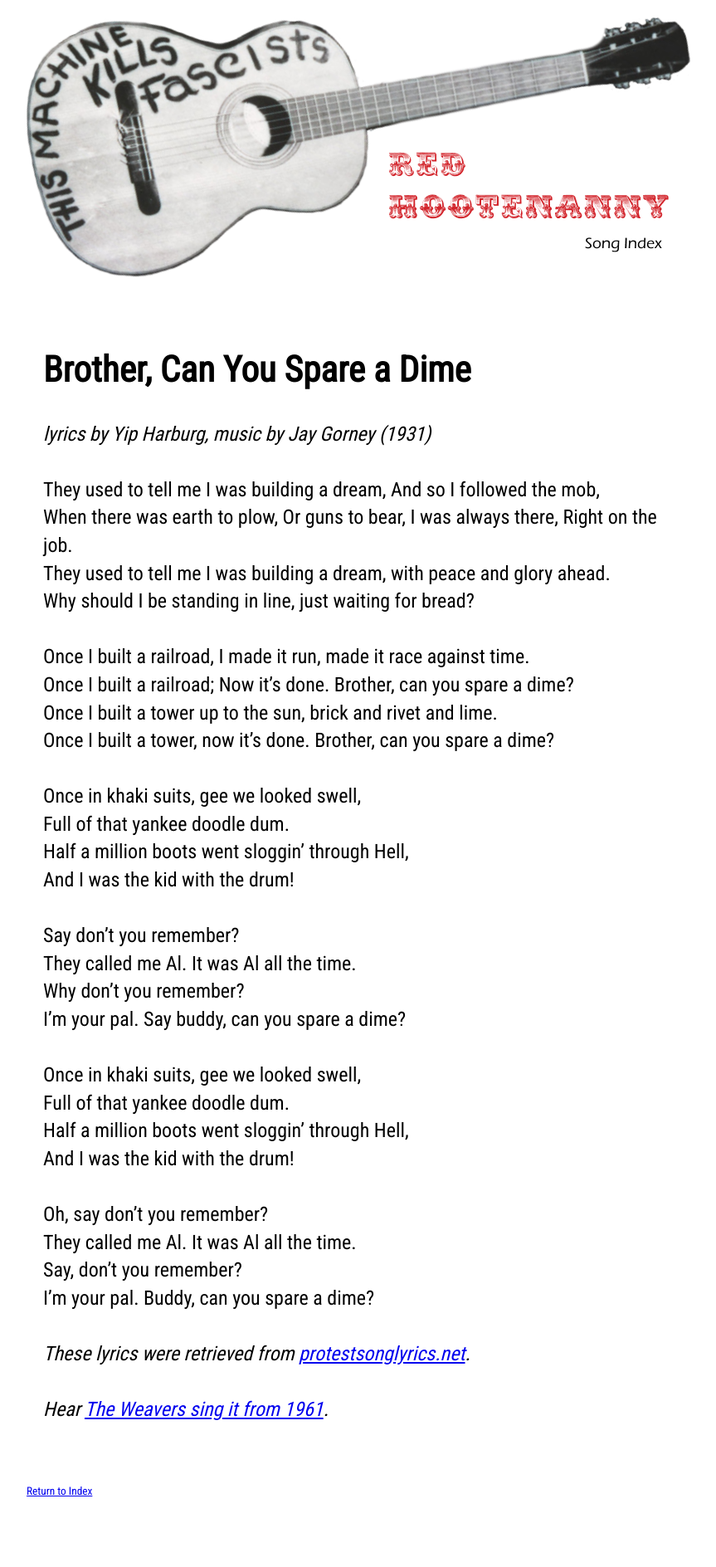
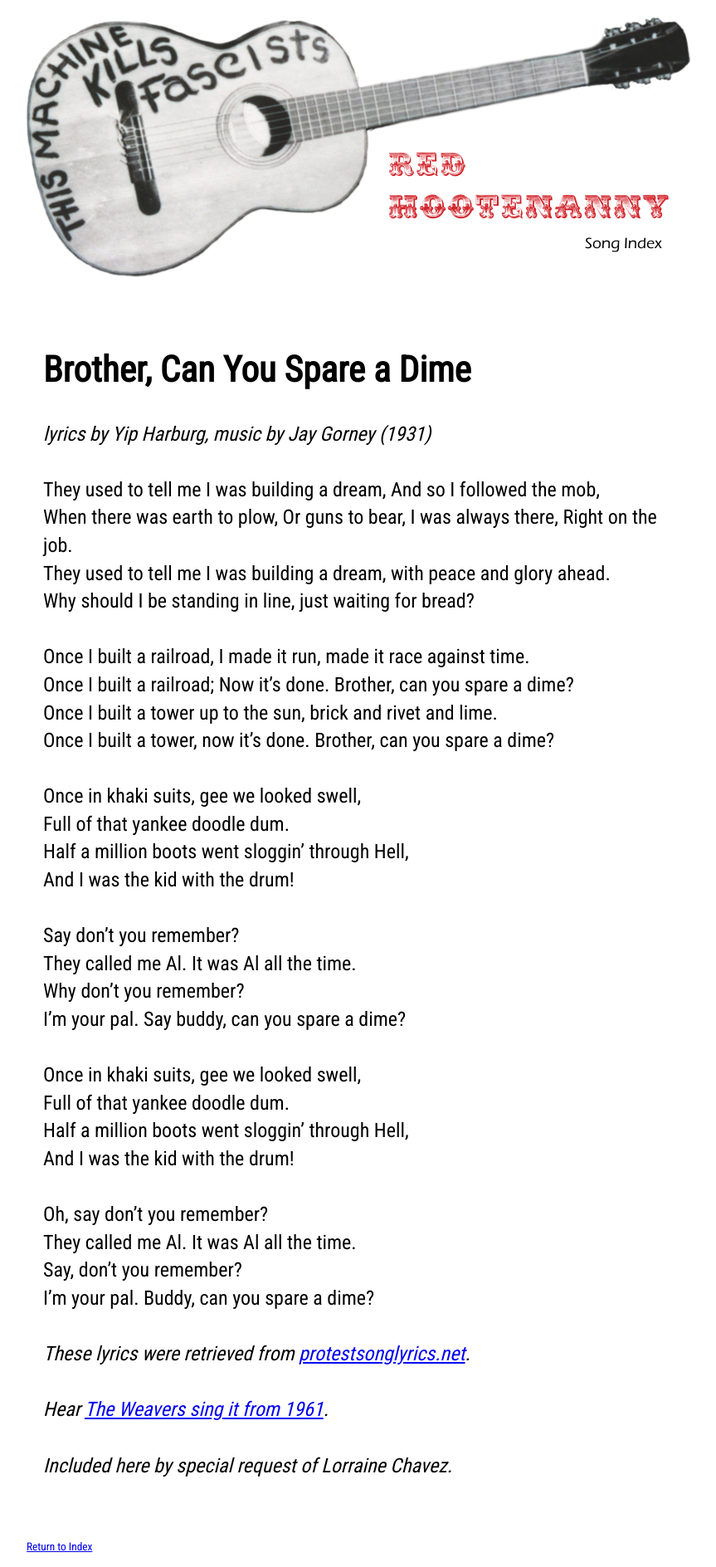
Before and after one commit to socialismconference/songbook.github.io, a Jekyll site: the page built from songs/brother-can-you-spare-a-dime.md, in a window 1280 px wide. Shown: the whole page at 83% size, without its empty margins (208-1071 px from the left). Built offline with Jekyll 4.4.1, drawn with Linux system fonts in a browser that asks for light colours; our own code applies the rules of GitHub Pages for plain Markdown files; a script that is not in the unit is left out; before the commit the page ends 1821 px from its top, so only the background shows below that.

Commit message:
Update brother-can-you-spare-a-dime.md

```diff
--- a/songs/brother-can-you-spare-a-dime.md
+++ b/songs/brother-can-you-spare-a-dime.md
@@ -41,3 +41,5 @@ I'm your pal. Buddy, can you spare a dime?
 > These lyrics were retrieved from [protestsonglyrics.net](protestsonglyrics.net).
 
 > Hear [The Weavers sing it from 1961](https://www.youtube.com/watch?v=xHD28SsJfXk).
+
+> Included here by special request of Lorraine Chavez.
```
